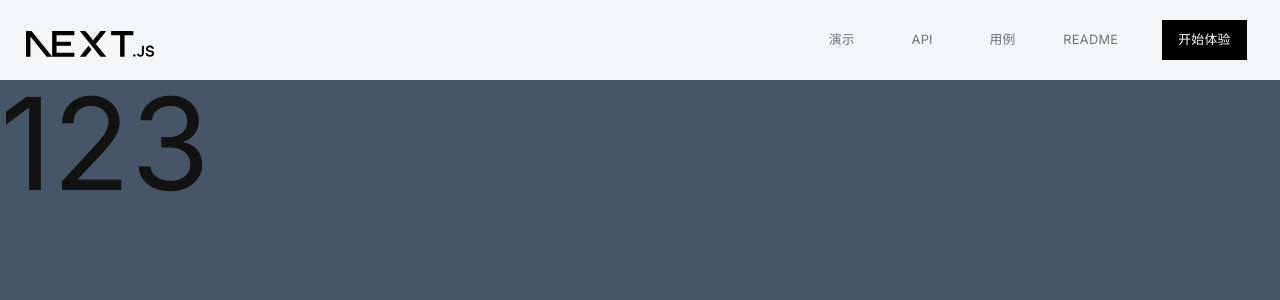
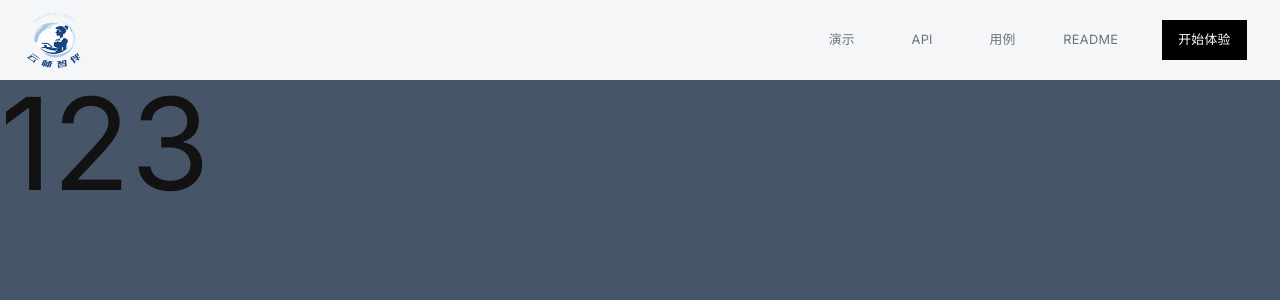
Before and after one commit to YunShiZhiBan/YunShiZhiBan-FE, a Next.js app: page / in a window 1280 px wide. Shown: the top 300 px of the page. Built offline with nearby package versions, Linux system fonts and the light colour scheme; a web font is replaced by a local one.

Commit message:
✨ feat：新增 logo

```diff
--- a/src/common/components/elements/headerbar/Logo.tsx
+++ b/src/common/components/elements/headerbar/Logo.tsx
@@ -6,11 +6,11 @@ const HEADER_BG_HEIGHT = 172;
 const Logo = () => {
   return (
     <Image
-      src="/next.svg"
+      src="/logo.png"
       alt="logo"
       width={HEADER_BG_WIDTH}
       height={HEADER_BG_HEIGHT}
-      className="relative left-[2%] top-[0.5vh] h-[5vh] w-[10%] select-none"
+      className="relative left-[2%] h-[7vh] w-[7vh] select-none"
     />
   );
 };
```
Also changed, not shown: public/logo.png (added).
